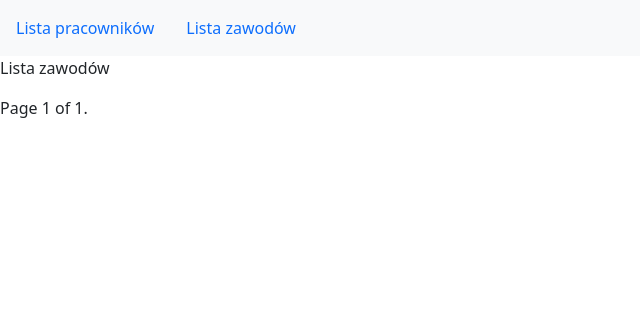
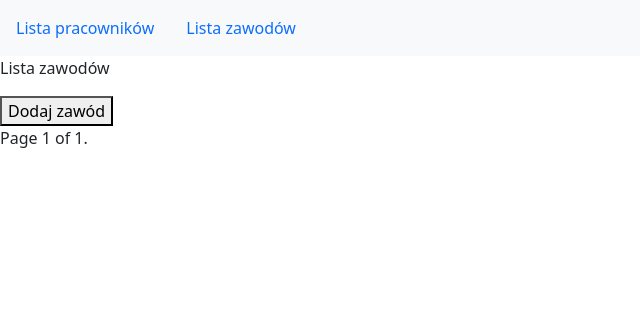
Before and after one commit to Ewelina179/employee_management_app, a Django app: page /professions/ in a window 1280 px wide. Shown: the top 316 px of the page, without its empty margins (0-640 px from the left). Run offline with Django 4.2, Linux system fonts and the light colour scheme; data that the repository does not hold is empty; some libraries are stand-ins or nearby versions.

Commit message:
added href to update, delete, add profession

```diff
--- a/employee_list/employees/templates/profession/list_of_professions.html
+++ b/employee_list/employees/templates/profession/list_of_professions.html
@@ -7,8 +7,17 @@
 <ol>
 {% for profession in page_obj %}
     <li>{{profession.name}}</li>
+    <a href="{% url 'update_profession' profession.pk %}">Edytuj dane</a>
+    <form action="{% url 'delete_profession' profession.pk %}">
+        <button type="submit">Usuń zawód</button>
+     </form>
 {% endfor %}
 </ol>
+
+<form action="{% url 'create_profession' %}">
+    <button type="submit">Dodaj zawód</button>
+ </form>
+
 
 <div class="pagination">
     <span class="step-links">
```
